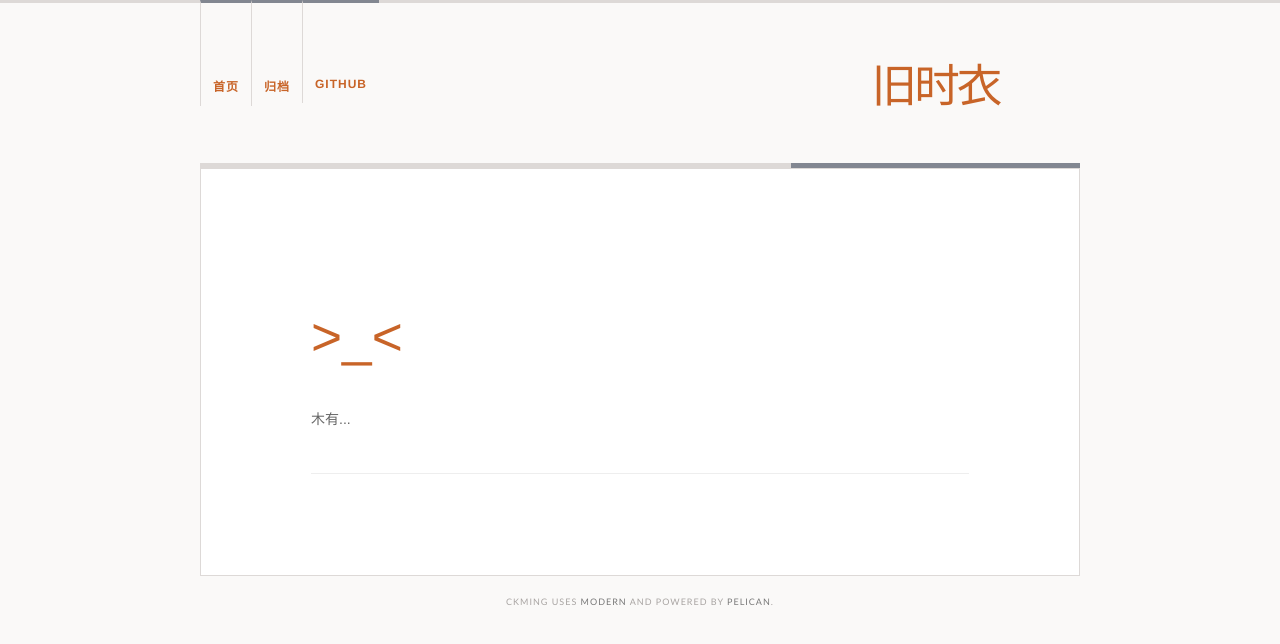
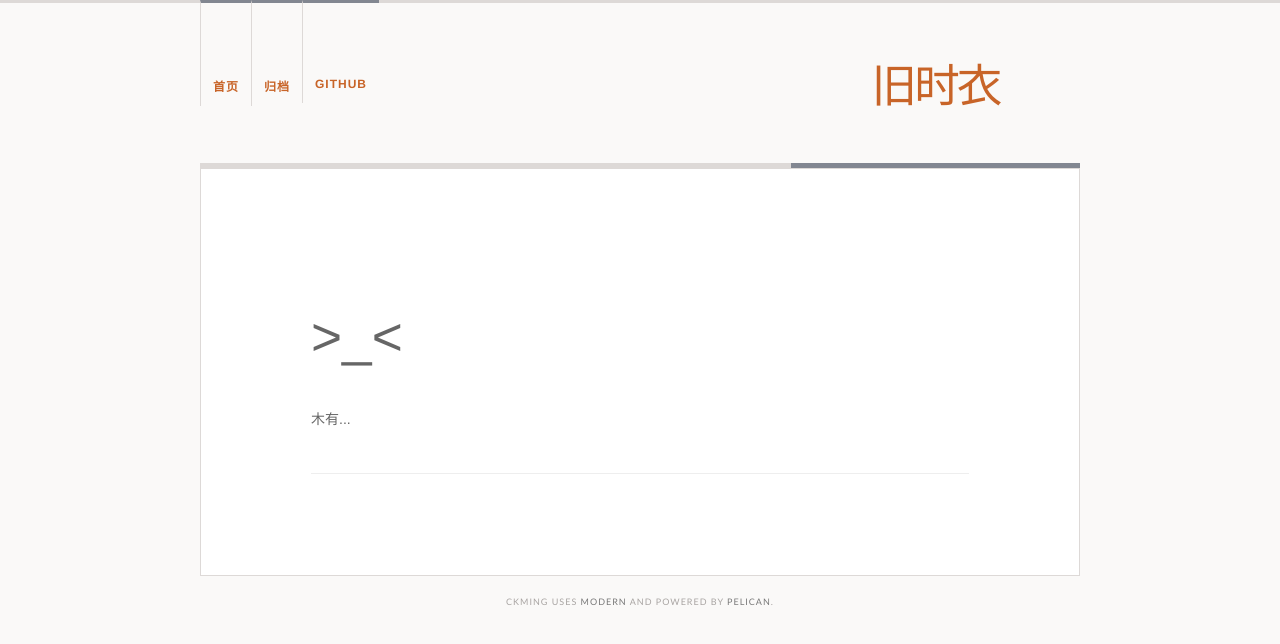
Before and after one commit to chenjian525/ckmingme.github.io, a plain HTML site: page 404.html in a window 1280 px wide. Drawn offline with Linux system fonts and the light colour scheme.

Commit message:
Update 404.html

```diff
--- a/404.html
+++ b/404.html
@@ -26,8 +26,7 @@
 
 <section id="content" class="single">
   <h1>
-      <a href="/blog/2010/Dec/03/_/" rel="bookmark"
-         title="Permalink to >_<">>_<</a>
+      >_<
   </h1>
 
   <div class="entry-content">
```
